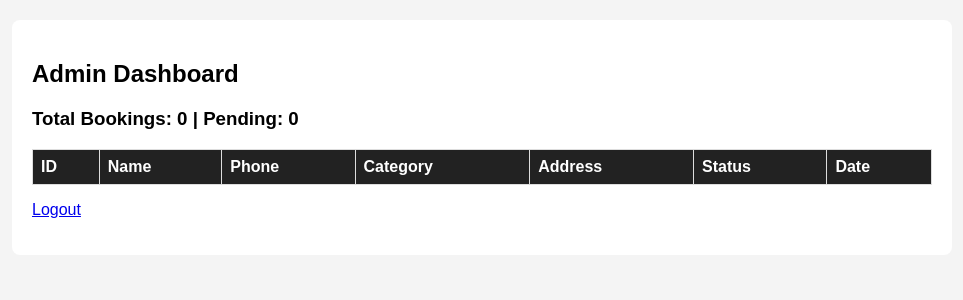
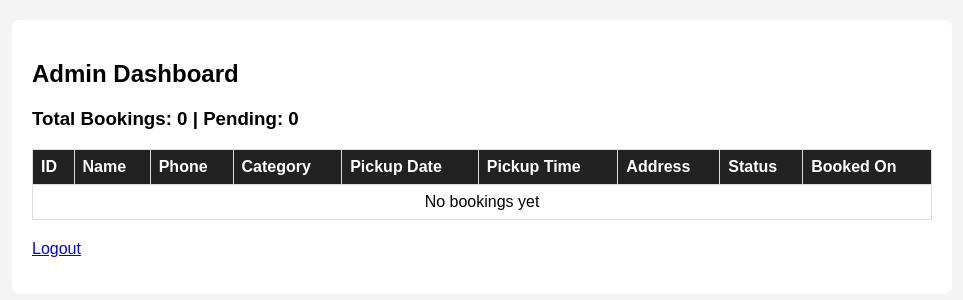
Before and after one commit to wilsoneffiong-creator/wilsoneffiong-creator-tetra-multi-dynamics-waste-app, a Flask app: page /admin in a window 1280 px wide. Shown: the part 42-342 px from the top of the page, without its empty margins (158-1121 px from the left). Run offline with Flask 3, Linux system fonts and the light colour scheme; a user stored in the database is signed in; data that the repository does not hold is empty.

Commit message:
V5.4: Full admin.html with Date and Time columns

```diff
--- a/templates/admin.html
+++ b/templates/admin.html
@@ -2,15 +2,37 @@
 {% block content %}
 <h2>Admin Dashboard</h2>
 <h3>Total Bookings: {{ total }} | Pending: {{ pending }}</h3>
+
 <table>
-  <tr><th>ID</th><th>Name</th><th>Phone</th><th>Category</th><th>Address</th><th>Status</th><th>Date</th></tr>
+  <tr>
+    <th>ID</th>
+    <th>Name</th>
+    <th>Phone</th>
+    <th>Category</th>
+    <th>Pickup Date</th>
+    <th>Pickup Time</th>
+    <th>Address</th>
+    <th>Status</th>
+    <th>Booked On</th>
+  </tr>
   {% for b in bookings %}
   <tr>
-    <td>{{ b.id }}</td><td>{{ b.name }}</td><td>{{ b.phone }}</td>
-    <td>{{ b.category }}</td><td>{{ b.address }}</td><td>{{ b.status }}</td>
-    <td>{{ b.created_at.strftime('%Y-%m-%d') }}</td>
+    <td>{{ b.id }}</td>
+    <td>{{ b.name }}</td>
+    <td>{{ b.phone }}</td>
+    <td>{{ b.category }}</td>
+    <td>{{ b.pickup_date }}</td>
+    <td>{{ b.pickup_time }}</td>
+    <td>{{ b.address }}</td>
+    <td>{{ b.status }}</td>
+    <td>{{ b.created_at.strftime('%Y-%m-%d %H:%M') }}</td>
+  </tr>
+  {% else %}
+  <tr>
+    <td colspan="9" style="text-align:center;">No bookings yet</td>
   </tr>
   {% endfor %}
 </table>
-<p><a href="/admin/logout">Logout</a></p>
+
+<p style="margin-top: 20px;"><a href="/admin/logout">Logout</a></p>
 {% endblock %}
```
